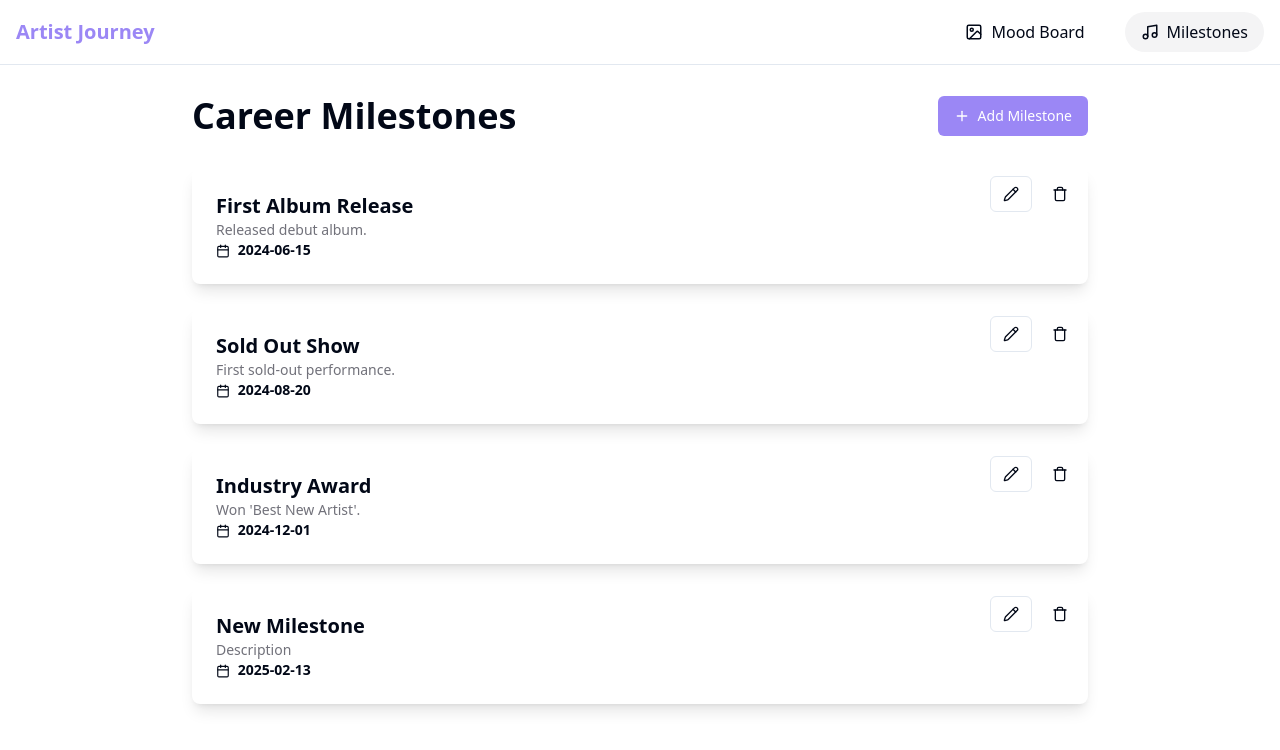
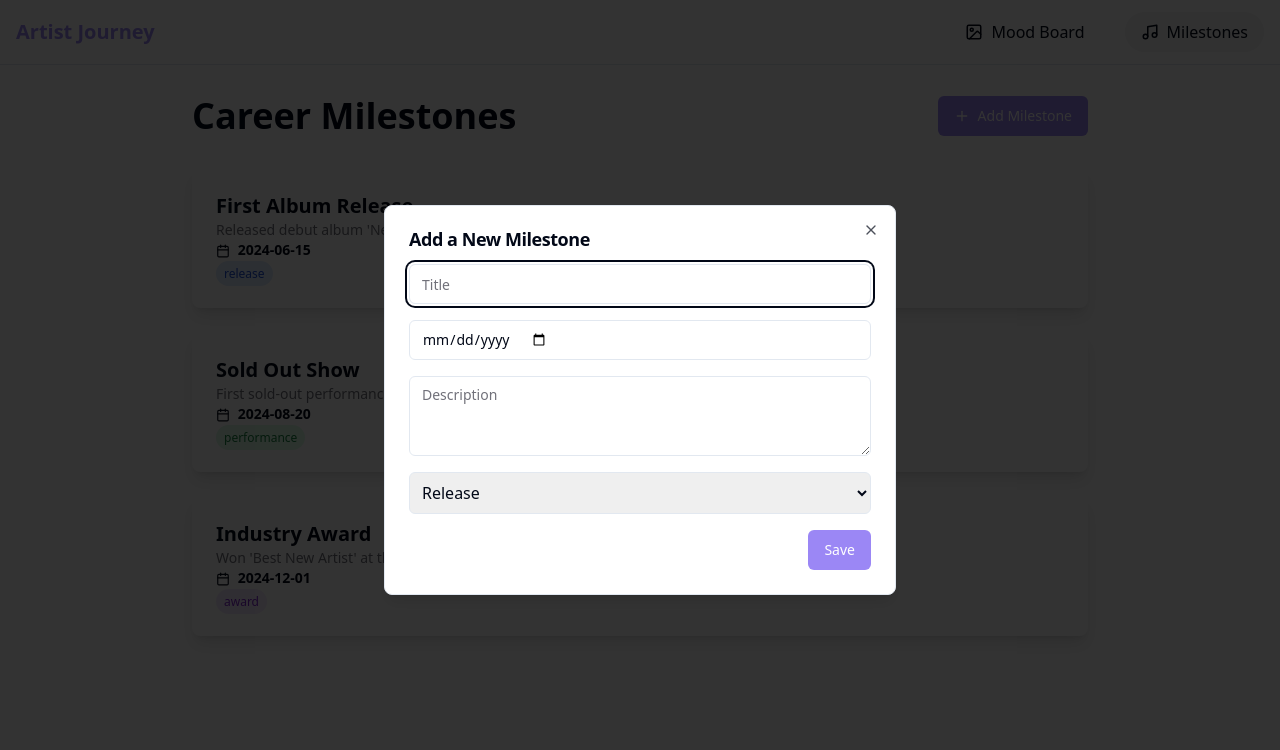
Before and after one commit to agkabongo/welcome2theshow-portail, a React (Vite) app: page /artist/milestones in a window 1280 px wide. Both pictures are taken after a click on the button "Add Milestone". Shown: the top 750 px of the page. Built offline with nearby package versions, Linux system fonts and the light colour scheme.

Commit message:
Milestones.tsx
update_milestones CRUD #2

```diff
--- a/src/pages/Milestones.tsx
+++ b/src/pages/Milestones.tsx
@@ -1,8 +1,10 @@
 import { useState } from "react";
-import { Award, Calendar, Plus, ListTodo, Pencil, Trash } from "lucide-react";
+import { Award, Calendar, Plus, ListTodo } from "lucide-react";
 import { Button } from "@/components/ui/button";
+import { Input } from "@/components/ui/input";
+import { Textarea } from "@/components/ui/textarea";
+import { Dialog, DialogTrigger, DialogContent, DialogHeader, DialogTitle, DialogFooter } from "@/components/ui/dialog";
 import { cn } from "@/lib/utils";
-import Modal from "@/components/ui/modal";
 
 type Milestone = {
   id: number;
@@ -20,33 +22,44 @@ type Task = {
 };
 
 const initialMilestones: Milestone[] = [
-  { id: 1, title: "First Album Release", date: "2024-06-15", description: "Released debut album.", category: "release" },
-  { id: 2, title: "Sold Out Show", date: "2024-08-20", description: "First sold-out performance.", category: "performance" },
-  { id: 3, title: "Industry Award", date: "2024-12-01", description: "Won 'Best New Artist'.", category: "award" },
-];
-
-const initialTasks: Task[] = [
-  { id: 1, title: "Finalize album artwork", completed: false, relatedMilestoneId: 1 },
-  { id: 2, title: "Book studio time", completed: true, relatedMilestoneId: 1 },
-  { id: 3, title: "Contact venue management", completed: false, relatedMilestoneId: 2 },
+  {
+    id: 1,
+    title: "First Album Release",
+    date: "2024-06-15",
+    description: "Released debut album 'New Beginnings' on major streaming platforms",
+    category: "release",
+  },
+  {
+    id: 2,
+    title: "Sold Out Show",
+    date: "2024-08-20",
+    description: "First sold-out performance at Madison Square Garden",
+    category: "performance",
+  },
+  {
+    id: 3,
+    title: "Industry Award",
+    date: "2024-12-01",
+    description: "Won 'Best New Artist' at the Annual Music Awards",
+    category: "award",
+  },
 ];
 
 const Milestones = () => {
   const [milestones, setMilestones] = useState<Milestone[]>(initialMilestones);
-  const [tasks, setTasks] = useState<Task[]>(initialTasks);
-  const [selectedMilestone, setSelectedMilestone] = useState<Milestone | null>(null);
+  const [isDialogOpen, setIsDialogOpen] = useState(false);
+  const [newMilestone, setNewMilestone] = useState<Milestone>({
+    id: 0,
+    title: "",
+    date: "",
+    description: "",
+    category: "release",
+  });
 
   const addMilestone = () => {
-    const newMilestone = { id: milestones.length + 1, title: "New Milestone", date: new Date().toISOString().split('T')[0], description: "Description", category: "release" };
-    setMilestones(prev => [...prev, newMilestone]);
-  };
-
-  const updateMilestone = (updatedMilestone: Milestone) => {
-    setMilestones(prev => prev.map(m => m.id === updatedMilestone.id ? updatedMilestone : m));
-  };
-
-  const deleteMilestone = (id: number) => {
-    setMilestones(prev => prev.filter(m => m.id !== id));
+    setMilestones(prev => [...prev, { ...newMilestone, id: milestones.length + 1 }]);
+    setIsDialogOpen(false);
+    setNewMilestone({ id: 0, title: "", date: "", description: "", category: "release" });
   };
 
   return (
@@ -54,32 +67,49 @@ const Milestones = () => {
       <div className="max-w-4xl mx-auto">
         <div className="flex justify-between items-center mb-8">
           <h1 className="text-4xl font-bold">Career Milestones</h1>
-          <Button onClick={addMilestone}><Plus size={18} /> Add Milestone</Button>
+          <Dialog open={isDialogOpen} onOpenChange={setIsDialogOpen}>
+            <DialogTrigger asChild>
+              <Button><Plus size={18} /> Add Milestone</Button>
+            </DialogTrigger>
+            <DialogContent>
+              <DialogHeader>
+                <DialogTitle>Add a New Milestone</DialogTitle>
+              </DialogHeader>
+              <Input placeholder="Title" value={newMilestone.title} onChange={(e) => setNewMilestone({ ...newMilestone, title: e.target.value })} />
+              <Input type="date" value={newMilestone.date} onChange={(e) => setNewMilestone({ ...newMilestone, date: e.target.value })} />
+              <Textarea placeholder="Description" value={newMilestone.description} onChange={(e) => setNewMilestone({ ...newMilestone, description: e.target.value })} />
+              <select className="border p-2 rounded-md" value={newMilestone.category} onChange={(e) => setNewMilestone({ ...newMilestone, category: e.target.value as Milestone["category"] })}>
+                <option value="release">Release</option>
+                <option value="performance">Performance</option>
+                <option value="award">Award</option>
+              </select>
+              <DialogFooter>
+                <Button onClick={addMilestone}>Save</Button>
+              </DialogFooter>
+            </DialogContent>
+          </Dialog>
         </div>
+
         <div className="space-y-6">
           {milestones.map(milestone => (
-            <div key={milestone.id} className="bg-white p-6 rounded-lg shadow-lg relative">
+            <div key={milestone.id} className="bg-white p-6 rounded-lg shadow-lg">
               <h3 className="text-xl font-semibold">{milestone.title}</h3>
               <p className="text-sm text-muted-foreground">{milestone.description}</p>
-              <p className="text-sm font-semibold"><Calendar size={14} className="inline mr-1" /> {milestone.date}</p>
-              <div className="absolute top-2 right-2 flex gap-2">
-                <Button size="sm" variant="outline" onClick={() => setSelectedMilestone(milestone)}>
-                  <Pencil size={16} />
-                </Button>
-                <Button size="sm" variant="destructive" onClick={() => deleteMilestone(milestone.id)}>
-                  <Trash size={16} />
-                </Button>
-              </div>
+              <p className="text-sm font-semibold">
+                <Calendar size={14} className="inline mr-1" /> {milestone.date}
+              </p>
+              <span className={cn(
+                "px-2 py-1 rounded-full text-xs",
+                milestone.category === "release" && "bg-blue-100 text-blue-700",
+                milestone.category === "performance" && "bg-green-100 text-green-700",
+                milestone.category === "award" && "bg-purple-100 text-purple-700"
+              )}>
+                {milestone.category}
+              </span>
             </div>
           ))}
         </div>
       </div>
-      {selectedMilestone && (
-        <Modal title="Edit Milestone" onClose={() => setSelectedMilestone(null)}>
-          <input type="text" value={selectedMilestone.title} onChange={(e) => setSelectedMilestone({ ...selectedMilestone, title: e.target.value })} className="w-full p-2 border rounded-md mb-4" />
-          <Button onClick={() => { updateMilestone(selectedMilestone); setSelectedMilestone(null); }}>Save</Button>
-        </Modal>
-      )}
     </div>
   );
 };
```
